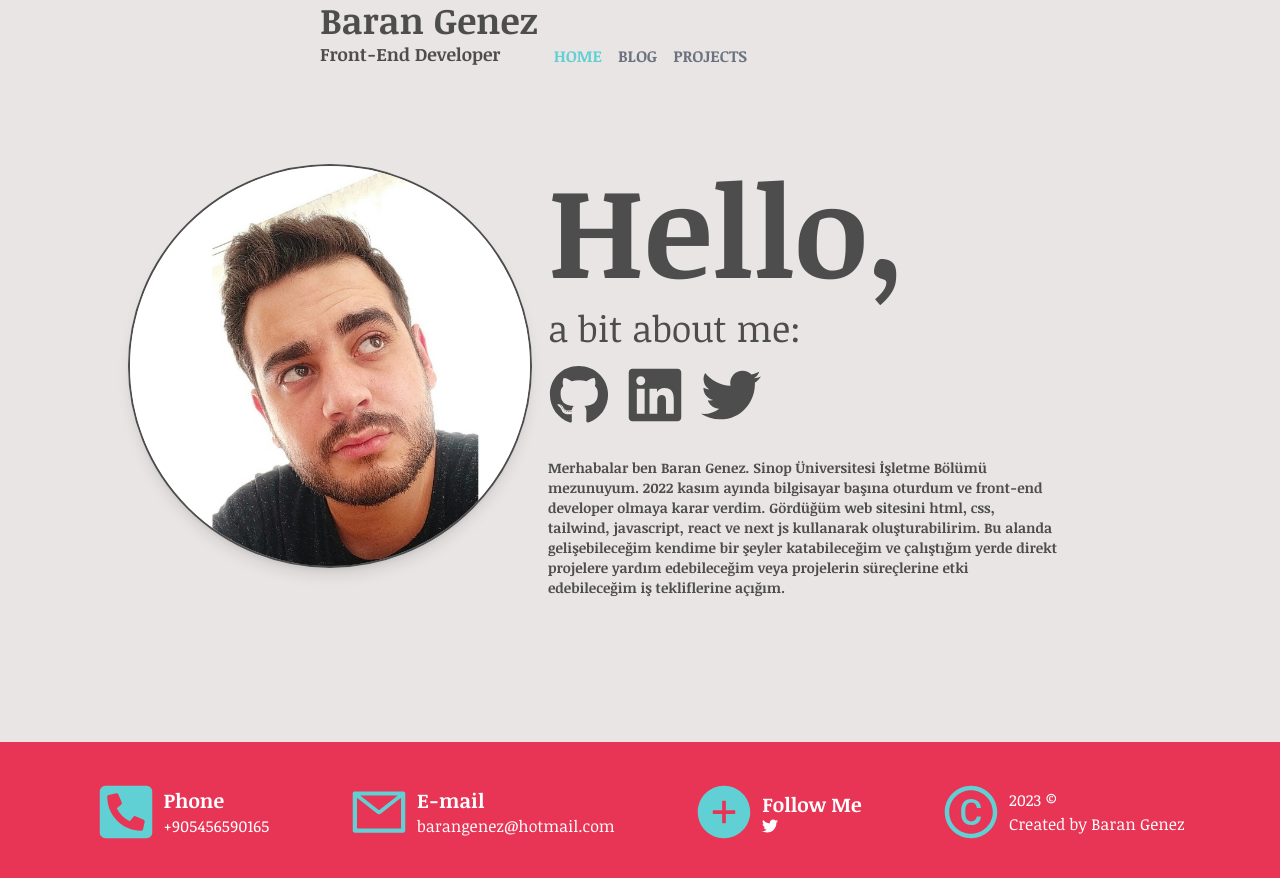
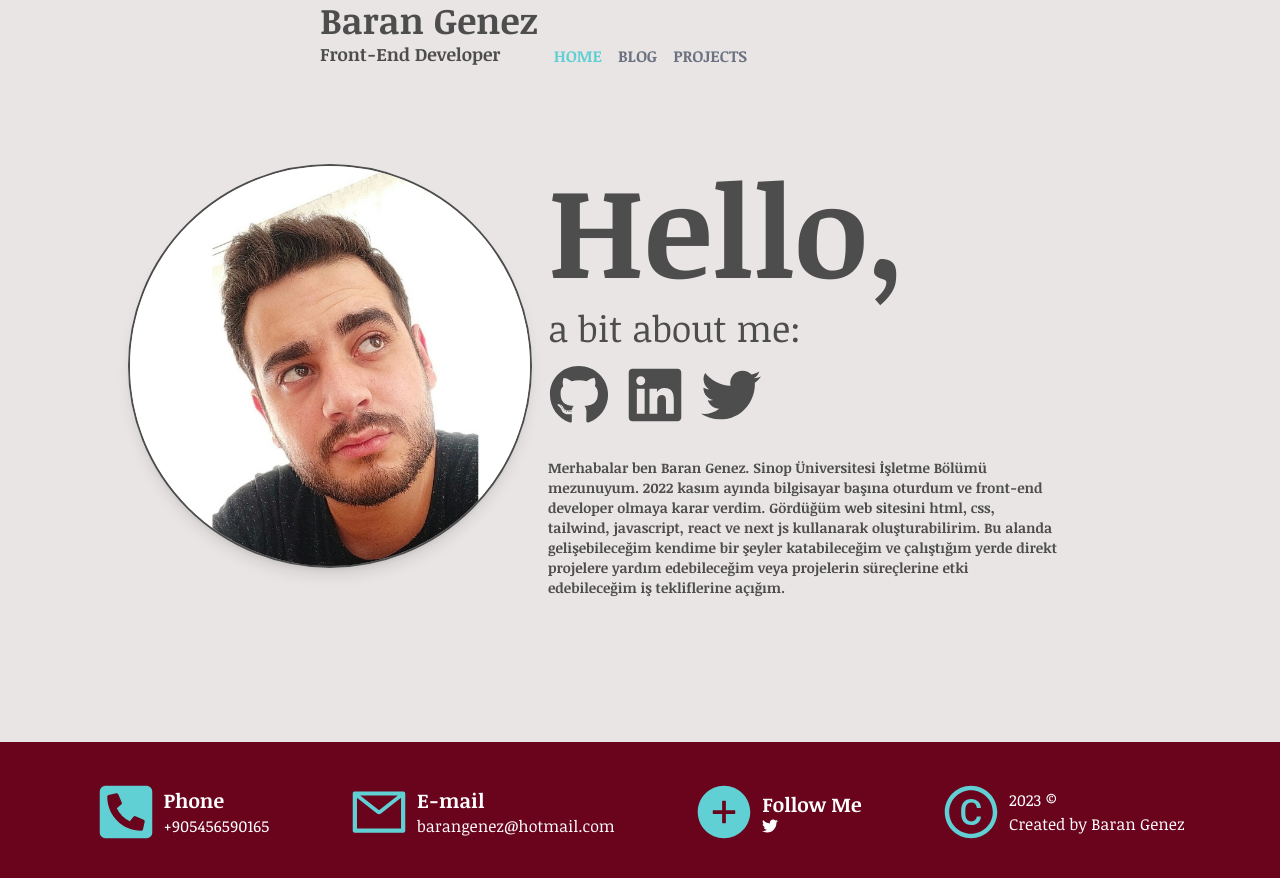
Before and after one commit to Clophy/portfolio, a Next.js app: page / in a window 1280 px wide. Shown: the top 878 px of the page. Built offline with nearby package versions, Linux system fonts and the light colour scheme.

Commit message:
Update footer.module.css

```diff
--- a/components/footer/footer.module.css
+++ b/components/footer/footer.module.css
@@ -7,7 +7,7 @@
     lg:py-10
 
     lg:mt-36
-    bg-[#E83556]
+    bg-[#6a041d]
     flex-col
     gap-4
     justify-start
```
